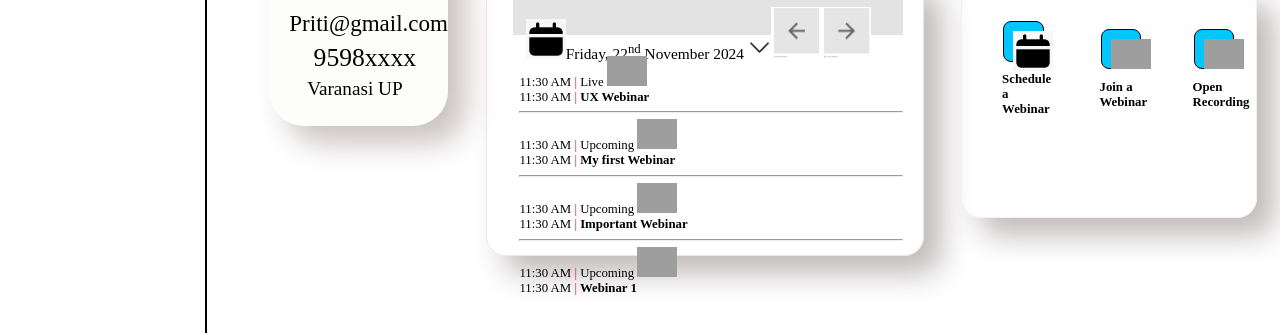
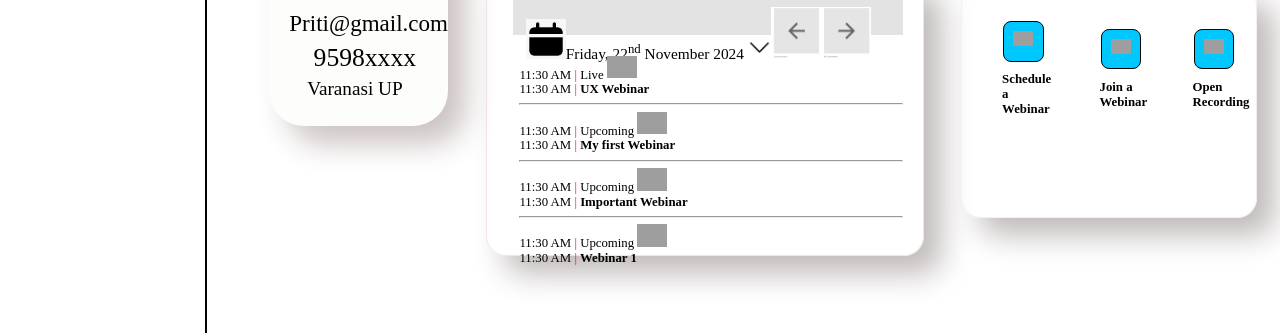
Before and after one commit to Priti8090/Webinar_Scheduling_Site, a plain HTML site: page index.html in a window 1280 px wide. Shown: the part 309-642 px from the top of the page. Drawn offline with Linux system fonts and the light colour scheme; grey boxes are pictures that could not be loaded.

Commit message:
Update index.html

```diff
--- a/index.html
+++ b/index.html
@@ -46,33 +46,33 @@
           <div class="date"><a class="p"><img src="time.jpg"width="40px">Friday, 22<sup>nd</sup> November 2024 <img src="listgothrough.png"width="23px"><img src="direction.png"width="100px"></a></div>
         <div class="settime">
         <div>
-            <div>11:30 AM <l>|</l> Live <img src="https://img.icons8.com/?size=100&id=11402&format=png&color=FA5252"width="40px"></div>
+            <div>11:30 AM <l>|</l> Live <img src="https://img.icons8.com/?size=100&id=11402&format=png&color=FA5252"width="30px"></div>
             <div>11:30 AM <l>|</l> <d>UX Webinar</d></div>
          </div>
          <hr>
         <div>
-            <div>11:30 AM <l>|</l> Upcoming <img src="https://img.icons8.com/?size=100&id=11402&format=png&color=228BE6"width="40px"></div>
+            <div>11:30 AM <l>|</l> Upcoming <img src="https://img.icons8.com/?size=100&id=11402&format=png&color=228BE6"width="30px"></div>
             <div>11:30 AM <l>|</l><d> My first Webinar</d></div>
          </div>
          <hr>
          <div>
-            <div>11:30 AM <l>|</l> Upcoming <img src="https://img.icons8.com/?size=100&id=11402&format=png&color=228BE6"width="40px"></div>
+            <div>11:30 AM <l>|</l> Upcoming <img src="https://img.icons8.com/?size=100&id=11402&format=png&color=228BE6"width="30px"></div>
             <div>11:30 AM <l>|</l> <d>Important Webinar</d></div>
          </div>
          <hr>
          <div>
-            <div>11:30 AM <l>|</l> Upcoming <img src="https://img.icons8.com/?size=100&id=11402&format=png&color=228BE6"width="40px"></div>
+            <div>11:30 AM <l>|</l> Upcoming <img src="https://img.icons8.com/?size=100&id=11402&format=png&color=228BE6"width="30px"></div>
             <div>11:30 AM <l>|</l><d> Webinar 1</d></div>
          </div>
         </div>
         <div class="options">
           <table><tr><td>
-             <div class="box"><h5 class="botton"><img src="time.jpg"width="40px"></h5></div>
+             <div class="box"><h5 class="botton"><img src="https://img.icons8.com/?size=100&id=l2uDHCMaMwZL&format=png&color=000000"width="20px"></h5></div>
             <h2>Schedule a Webinar</h2>
             </td><td>
-            <div class="box"><h5 class="botton"><img src="https://img.icons8.com/?size=100&id=3220&format=png&color=000000"width="40px"></h5></div>
+            <div class="box"><h5 class="botton"><img src="https://img.icons8.com/?size=100&id=3220&format=png&color=000000"width="20px"></h5></div>
             <h2>Join a Webinar</h2>
-          </td><td>  <div class="box"><h5 class="botton"><img src="https://img.icons8.com/?size=100&id=11402&format=png&color=000000"width="40px"></h5></div>
+          </td><td>  <div class="box"><h5 class="botton"><img src="https://img.icons8.com/?size=100&id=11402&format=png&color=000000"width="20px"></h5></div>
             <h2>Open Recording</h2>
         </td></tr></table>
         </div>
```
